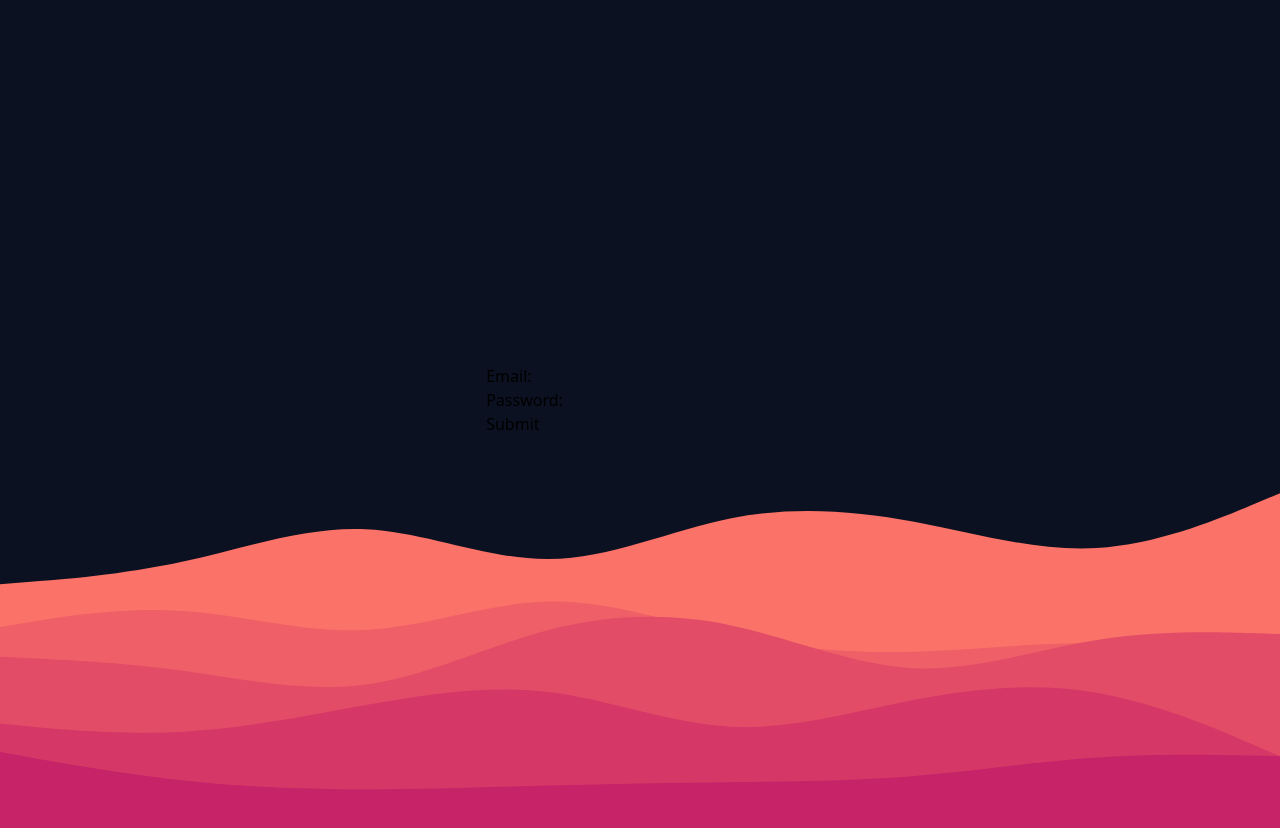
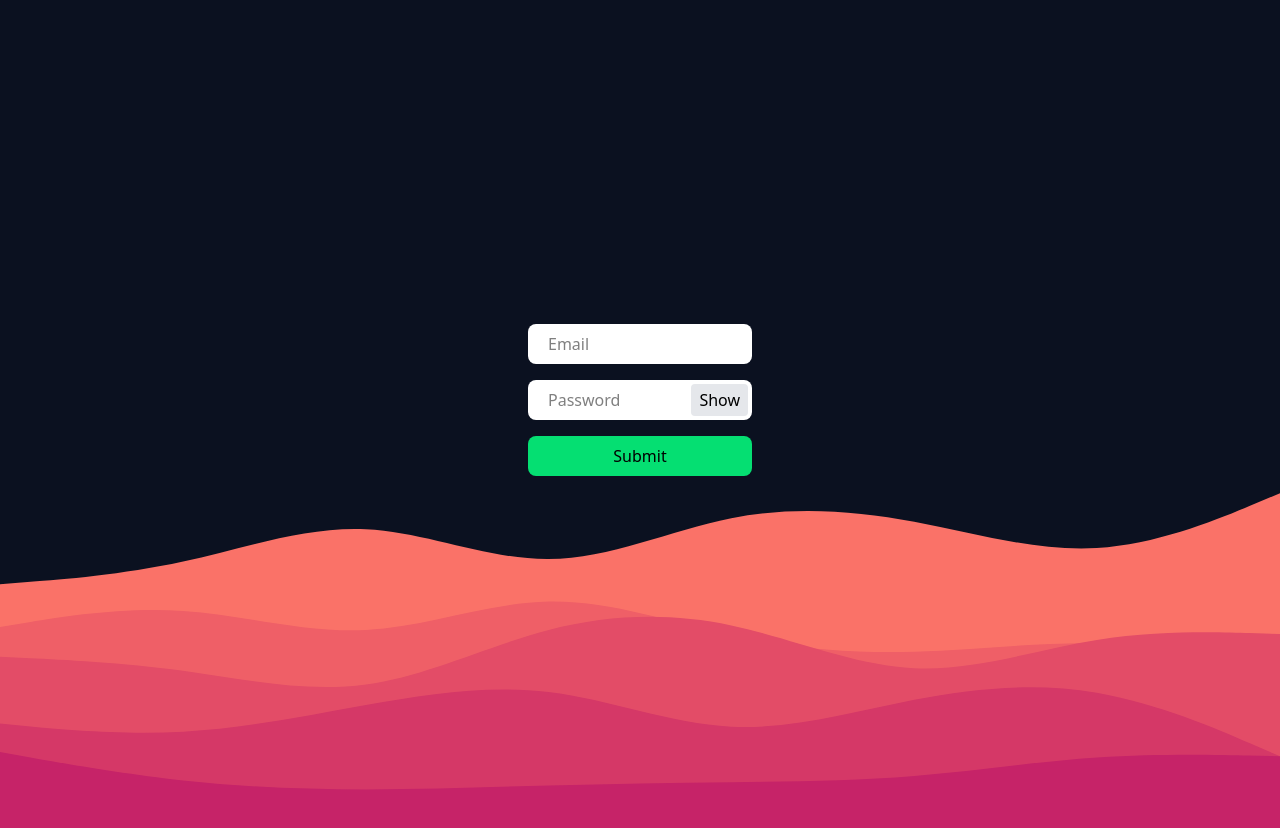
Before and after one commit to hamzahxx/pancake-bots, a React (Vite) app: page / in a window 1280 px wide. Both pictures are taken after a click on the button "Login". Shown: the top 828 px of the page. Built offline with nearby package versions, Linux system fonts and the light colour scheme.

Commit message:
foundation/authentication
- Added google-icon.svg
- Modified Authentication.jsx
- Added Conditional Rendering for Login and Sign up
- Added Login Page
- Added Sign up Page

```diff
--- a/src/components/Authentication.jsx
+++ b/src/components/Authentication.jsx
@@ -1,8 +1,10 @@
-import { useState } from 'react';
+import { useState } from "react";
+import googleIcon from "../assets/google-icon.svg";
 
 const AuthComponent = () => {
   const [showLoginForm, setShowLoginForm] = useState(false);
   const [showSignupForm, setShowSignupForm] = useState(false);
+  const [showPassword, setShowPassword] = useState(false);
 
   const handleLoginClick = () => {
     setShowLoginForm(true);
@@ -16,59 +18,129 @@ const AuthComponent = () => {
 
   const handleContinueWithGoogle = () => {
     // Handle Google authentication logic here
-    console.log('Continue with Google');
+    console.log("Continue with Google");
   };
 
+  const togglePasswordVisibility = () => {
+    setShowPassword(!showPassword);
+  };
   const handleSubmit = (e) => {
     e.preventDefault();
     // Handle form submission logic here
     if (showLoginForm) {
-      console.log('Login form submitted');
+      console.log("Login form submitted");
     } else if (showSignupForm) {
-      console.log('Signup form submitted');
+      console.log("Signup form submitted");
     }
   };
 
   return (
-    <div>
+    <div className="auth-container">
       {!showLoginForm && !showSignupForm && (
-        <div className='text-white flex flex-col'>
-          <button onClick={handleLoginClick}>Login</button>
-          <button onClick={handleSignupClick}>Sign Up</button>
-          <button onClick={handleContinueWithGoogle}>Continue with Google</button>
+        <div className="flex flex-col gap-y-4">
+          <div className="flex flex-col md:flex-row justify-center gap-4">
+            <button
+              className="w-56 md:w-26 h-10 bg-blue-500 text-white rounded-lg"
+              onClick={handleLoginClick}
+            >
+              Login
+            </button>
+            <button
+              className="w-56 md:w-26 h-10 bg-blue-500 text-white rounded-lg"
+              onClick={handleSignupClick}
+            >
+              Sign Up
+            </button>
+          </div>
+          <a
+            className="bg-white text-black w-56 h-10 rounded-lg flex justify-center items-center gap-2"
+            href="https://google.com"
+            onClick={handleContinueWithGoogle}
+          >
+            <img className="h-6 w-auto" src={googleIcon} />
+            Continue with Google
+          </a>
         </div>
       )}
 
       {showLoginForm && (
-        <form onSubmit={handleSubmit}>
-          <div>
-            <label>Email:</label>
-            <input type="email" required />
-          </div>
-          <div>
-            <label>Password:</label>
-            <input type="password" required />
-          </div>
-          <button type="submit">Submit</button>
-        </form>
+        <div className="flex">
+          <form
+            className="flex flex-col gap-y-4 justify-between items-center"
+            onSubmit={handleSubmit}
+          >
+            <input
+              className="bg-white text-black w-56 h-10 px-5 rounded-lg duration-150 focus:invalid:text-pink-600 focus:border-sky-500 focus:outline focus:outline-sky-500 focus:invalid:border-pink-500 focus:invalid:outline-pink-500 disabled:border-gray-200 disabled:bg-gray-50 disabled:text-gray-500 disabled:shadow-none dark:disabled:border-gray-700 dark:disabled:bg-gray-800/20"
+              type="email"
+              placeholder="Email"
+              required
+            />
+            <div className="h-10">
+              <input
+                className="bg-white text-black w-56 h-10 px-5 pr-15 rounded-lg duration-150 focus:invalid:text-pink-600 focus:border-sky-500 focus:outline focus:outline-sky-500 focus:invalid:border-pink-500 focus:invalid:outline-pink-500 disabled:border-gray-200 disabled:bg-gray-50 disabled:text-gray-500 disabled:shadow-none dark:disabled:border-gray-700 dark:disabled:bg-gray-800/20"
+                type={showPassword ? "text" : "password"}
+                placeholder="Password"
+                required
+              />
+              <button
+                type="button"
+                className="absolute my-1 right-1 bg-gray-200 hover:bg-gray-300 rounded px-2 py-1"
+                onClick={togglePasswordVisibility}
+              >
+                {showPassword ? "Hide" : "Show"}
+              </button>
+            </div>
+            <button
+              className="bg-green-400 hover:bg-green-300 duration-150 text-black hover:font-bold w-56 h-10 rounded-lg flex justify-center items-center"
+              type="submit"
+            >
+              Submit
+            </button>
+          </form>
+        </div>
       )}
 
       {showSignupForm && (
-        <form onSubmit={handleSubmit}>
-          <div>
-            <label>Name:</label>
-            <input type="text" required />
-          </div>
-          <div>
-            <label>Email:</label>
-            <input type="email" required />
-          </div>
-          <div>
-            <label>Password:</label>
-            <input type="password" required />
-          </div>
-          <button type="submit">Submit</button>
-        </form>
+        <div className="flex">
+          <form
+            className="flex flex-col gap-y-4 justify-between items-center"
+            onSubmit={handleSubmit}
+          >
+            <input
+              className="bg-white text-black w-56 h-10 px-5 rounded-lg duration-150 focus:invalid:text-pink-600 focus:border-sky-500 focus:outline focus:outline-sky-500 focus:invalid:border-pink-500 focus:invalid:outline-pink-500 disabled:border-gray-200 disabled:bg-gray-50 disabled:text-gray-500 disabled:shadow-none dark:disabled:border-gray-700 dark:disabled:bg-gray-800/20"
+              type="name"
+              placeholder="Name"
+              required
+            />
+            <input
+              className="bg-white text-black w-56 h-10 px-5 rounded-lg duration-150 focus:invalid:text-pink-600 focus:border-sky-500 focus:outline focus:outline-sky-500 focus:invalid:border-pink-500 focus:invalid:outline-pink-500 disabled:border-gray-200 disabled:bg-gray-50 disabled:text-gray-500 disabled:shadow-none dark:disabled:border-gray-700 dark:disabled:bg-gray-800/20"
+              type="email"
+              placeholder="Email"
+              required
+            />
+            <div className="h-10">
+              <input
+                className="bg-white text-black w-56 h-10 px-5 pr-15 rounded-lg duration-150 focus:invalid:text-pink-600 focus:border-sky-500 focus:outline focus:outline-sky-500 focus:invalid:border-pink-500 focus:invalid:outline-pink-500 disabled:border-gray-200 disabled:bg-gray-50 disabled:text-gray-500 disabled:shadow-none dark:disabled:border-gray-700 dark:disabled:bg-gray-800/20"
+                type={showPassword ? "text" : "password"}
+                placeholder="Password"
+                required
+              />
+              <button
+                type="button"
+                className="absolute my-1 right-1 bg-gray-200 hover:bg-gray-300 rounded px-2 py-1"
+                onClick={togglePasswordVisibility}
+              >
+                {showPassword ? "Hide" : "Show"}
+              </button>
+            </div>
+            <button
+              className="bg-green-400 hover:bg-green-300 duration-150 text-black hover:font-bold w-56 h-10 rounded-lg flex justify-center items-center"
+              type="submit"
+            >
+              Submit
+            </button>
+          </form>
+        </div>
       )}
     </div>
   );
```
Also changed, not shown: src/assets/google-icon.svg (added).
